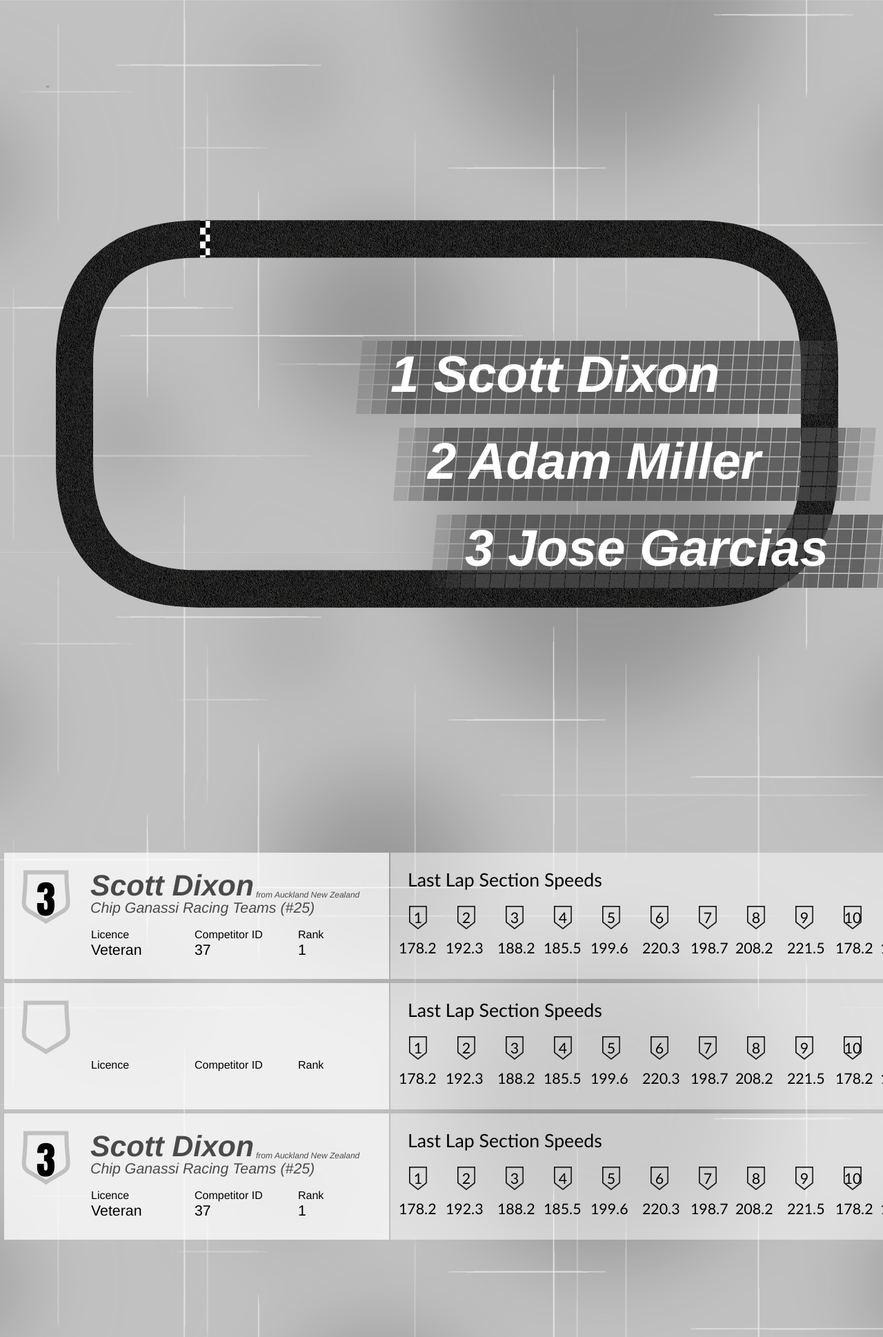
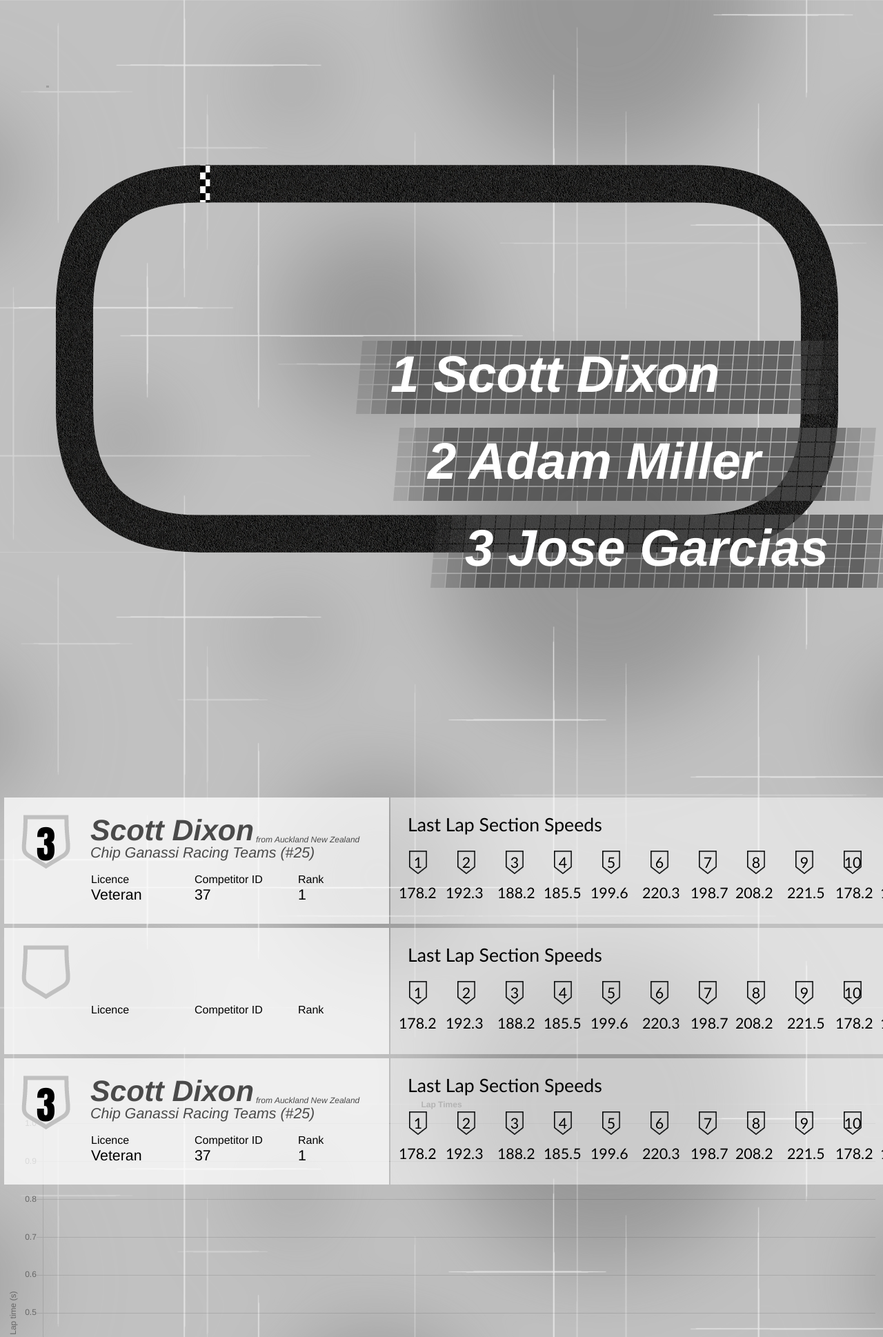
Before and after one commit to DSC-SPIDAL/IndyCar, a Flask app: page / in a window 1280 px wide; the page is wider, and only the part inside the window is pictured. Shown: the top 1938 px of that part at 69% size. Run offline with Flask 2, Linux system fonts and the light colour scheme; some libraries are stand-ins or nearby versions; grey boxes are pictures that could not be loaded.

Commit message:
adding changes

```diff
--- a/web_app/static/index.js
+++ b/web_app/static/index.js
@@ -182,7 +182,7 @@
     var a = secTime.split(/[:.]+/);
     var seconds = (+a[0]) * 60 * 60 + (+a[1]) * 60 + (+a[2]) + parseFloat("0." + a[3]);
     //divide real time by 4 to show in animation
-    animationTimes.push(Math.ceil((seconds * 1000)/4))
+    animationTimes.push(Math.ceil((seconds * 1000)/5))
   }
 
   return animationTimes
@@ -433,7 +433,7 @@
     var speedArr = []
     for (j=0; j<elem.length; j++) {
       var length = elem[j]
-      var time = animTime[j] * (2.77778 * 0.0000001) * 4 //since we divided by 4 to get animation times
+      var time = animTime[j] * (2.77778 * 0.0000001) * 5 //since we divided by 4 to get animation times
       speedArr.push(length/time)
     }
     speedArrAll.push(speedArr)
--- a/web_app/templates/indexstyled.html
+++ b/web_app/templates/indexstyled.html
@@ -263,10 +263,10 @@
          <div class='sk-asset sk-run_name'></div>
          <div class='sk-asset sk-Line'></div>
       </div>
-      <div id="drawing" style="margin-top:200px;"></div>
+      <div id="drawing" style="margin-top:120px;"></div>
       </div>
-      <div style="margin-top:2000px;">
-         <canvas id="myChart" style="margin-top:4000px;"></canvas>
+      <div style="margin-top:600px;">
+         <canvas id="myChart" style="margin-top:680px;"></canvas>
       </div>
    </body>
    <!--Scripts-->
@@ -285,7 +285,26 @@
                labels: [],
                datasets: []
            },
-           options: {}
+           options: {
+               title: {
+            display: true,
+            text: 'Lap Times'
+        },
+               scales: {
+                   yAxes: [{
+          scaleLabel: {
+            display: true,
+            labelString: 'Lap time (s)'
+          }
+        }],
+        xAxes: [{
+          scaleLabel: {
+            display: true,
+            labelString: 'Lap number'
+          }
+        }],
+               }
+           }
        });
 
        function getRandomColor() {
--- a/web_app/web_app.py
+++ b/web_app/web_app.py
@@ -2,8 +2,10 @@
 from flask import jsonify
 import get_from_db as gdb
 from flask import request, render_template
+from flask_cors import CORS
 
 app = Flask(__name__)
+CORS(app)
 
 # Get information about the race
 @app.route("/raceinfo", methods=['GET'])
```
